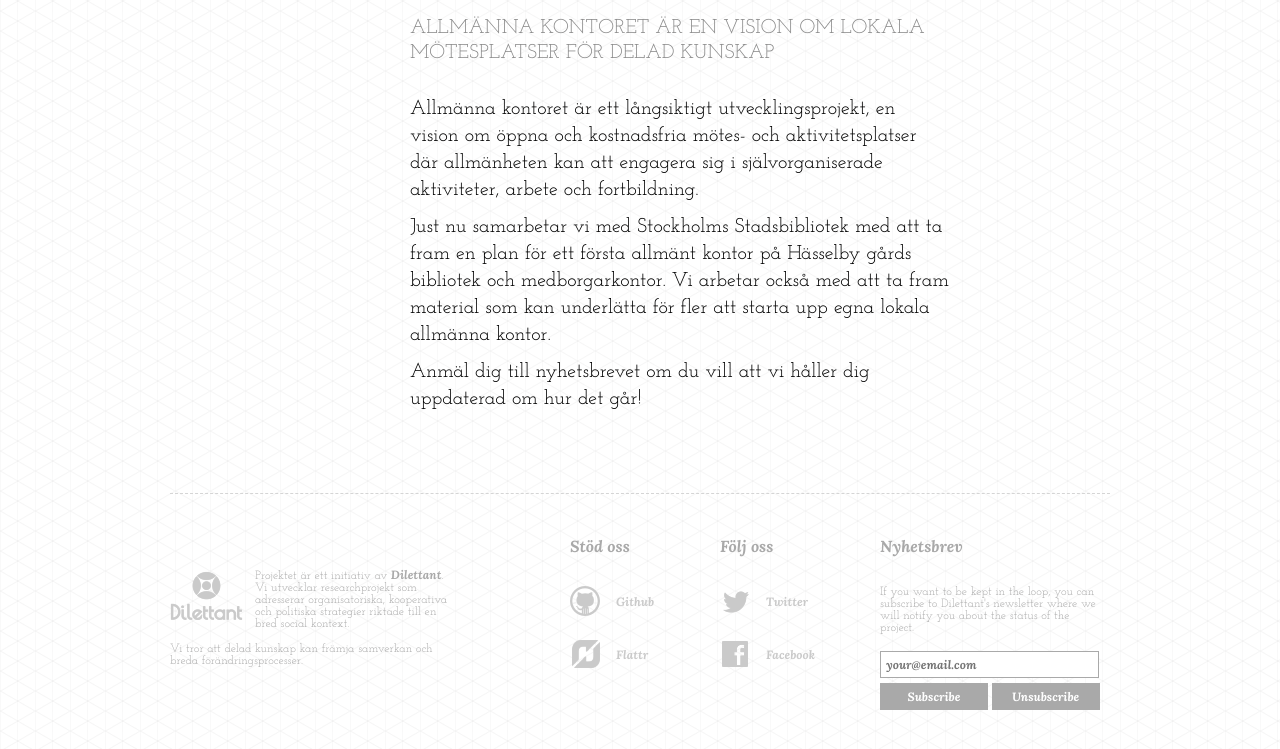
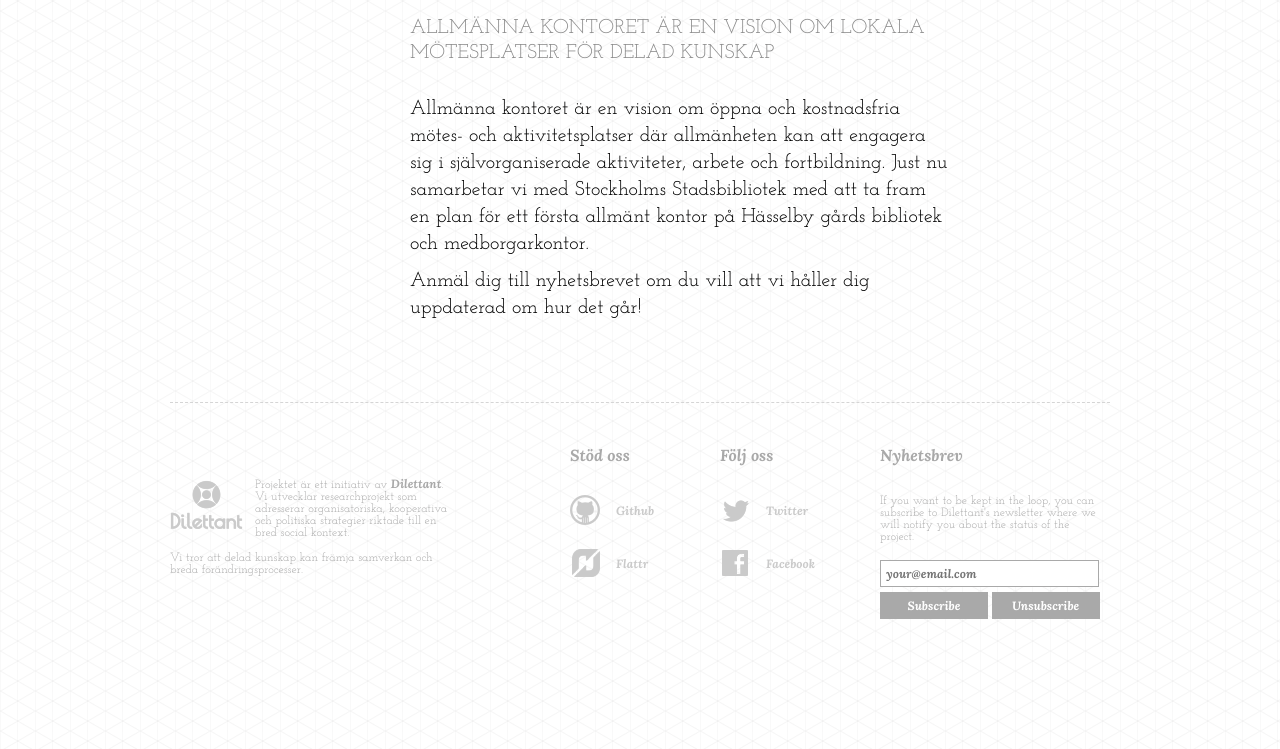
Before and after one commit to dilettant/allmannakontoret, a Jekyll site: the page built from index.md, in a window 1280 px wide, cut to the strip 649-1469 px from the top of the page. Shown: the top 749 px of the strip. Built offline with Jekyll 4.4.1, drawn with Linux system fonts in a browser that asks for light colours; comment, search, counter and statistics services are not loaded.

Commit message:
Update index.md

```diff
--- a/index.md
+++ b/index.md
@@ -10,8 +10,6 @@
 pics: [index1.png, index2.png, index3.png]
 ---
 
-Allmänna kontoret är ett långsiktigt utvecklingsprojekt, en vision om öppna och kostnadsfria mötes- och aktivitetsplatser där allmänheten kan att engagera sig i självorganiserade aktiviteter, arbete och fortbildning.
-
-Just nu samarbetar vi med Stockholms Stadsbibliotek med att ta fram en plan för ett första allmänt kontor på Hässelby gårds bibliotek och medborgarkontor. Vi arbetar också med att ta fram material som kan underlätta för fler att starta upp egna lokala allmänna kontor.
+Allmänna kontoret är en vision om öppna och kostnadsfria mötes- och aktivitetsplatser där allmänheten kan att engagera sig i självorganiserade aktiviteter, arbete och fortbildning. Just nu samarbetar vi med Stockholms Stadsbibliotek med att ta fram en plan för ett första allmänt kontor på Hässelby gårds bibliotek och medborgarkontor.
 
 Anmäl dig till nyhetsbrevet om du vill att vi håller dig uppdaterad om hur det går!
```
